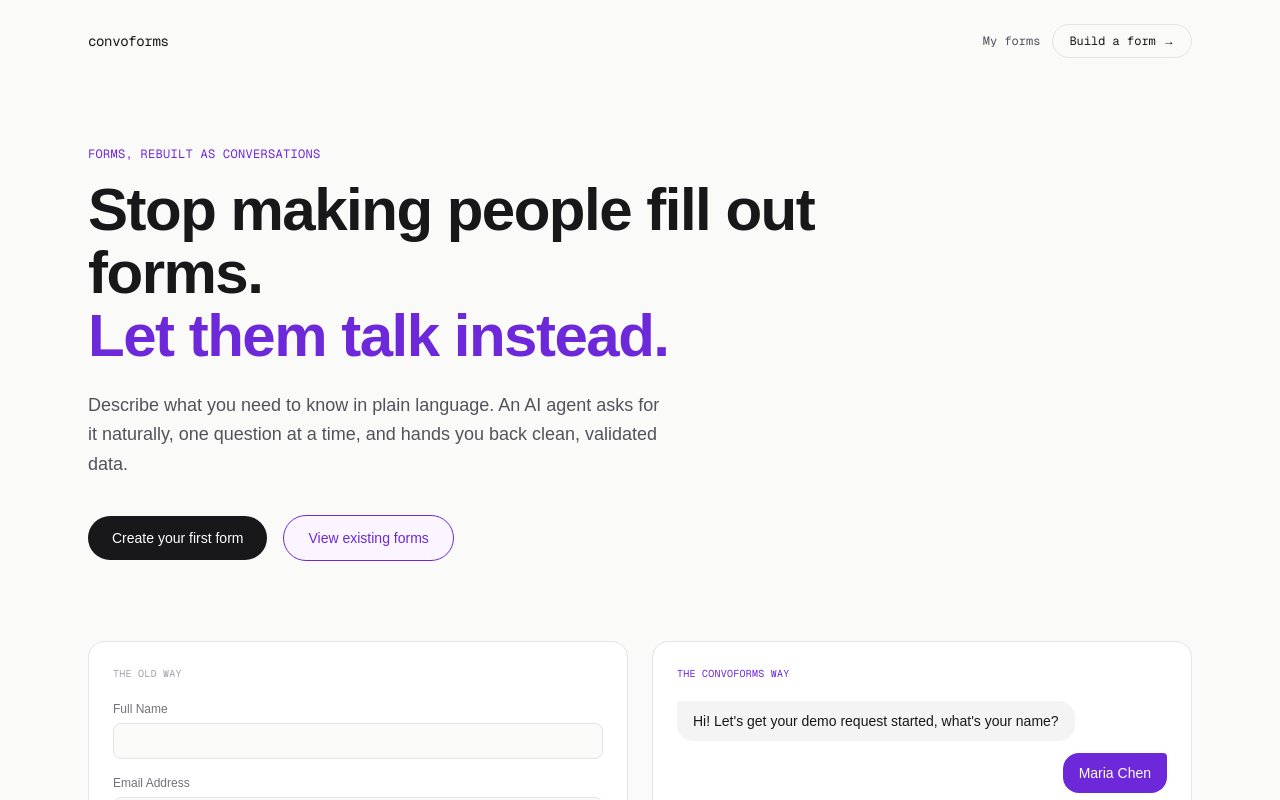
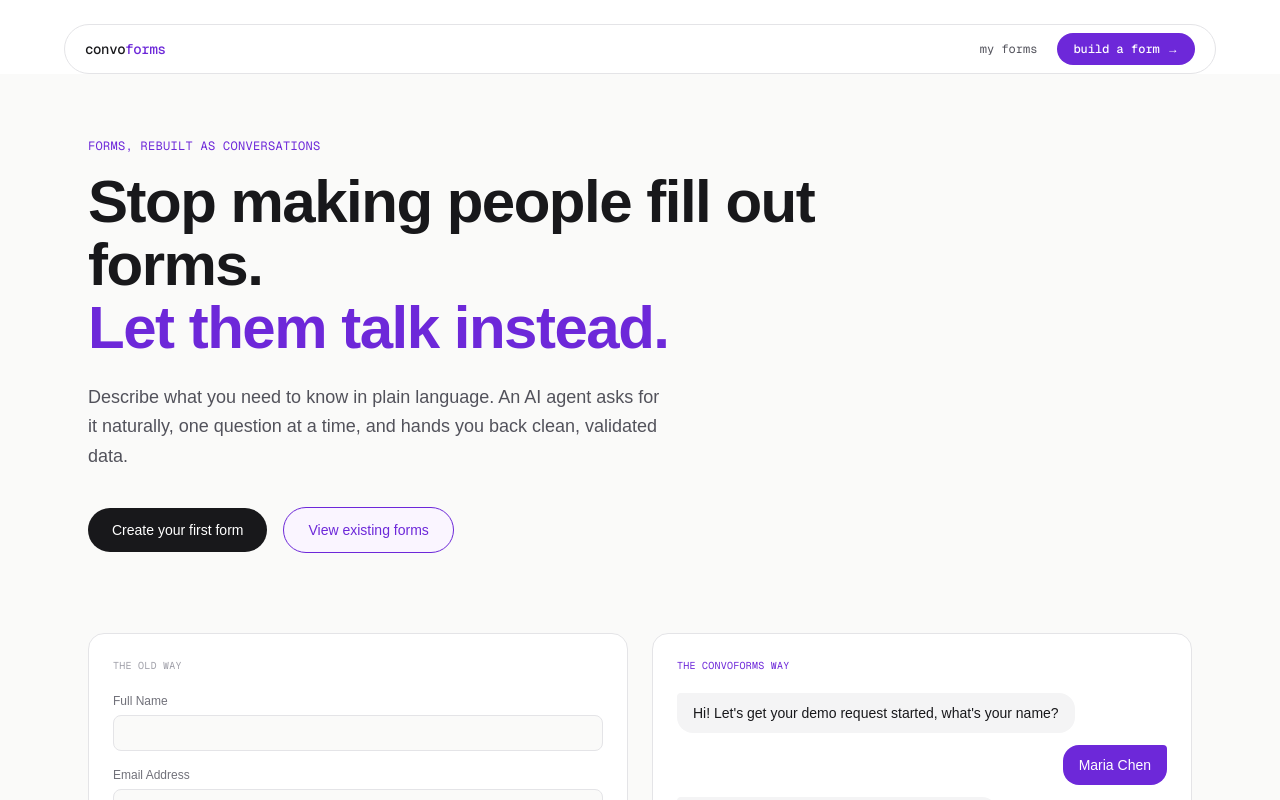
Before and after one commit to fvargas809/convoforms, a Next.js app: page / in a window 1280 px wide. Shown: the top 800 px of the page. Built offline with nearby package versions, Linux system fonts and the light colour scheme.

Commit message:
navigation

```diff
--- a/app/layout.tsx
+++ b/app/layout.tsx
@@ -1,6 +1,7 @@
 import type { Metadata } from "next";
 import { Geist, Geist_Mono } from "next/font/google";
 import "./globals.css";
+import Nav from "@/components/nav";
 
 const geistSans = Geist({
   variable: "--font-geist-sans",
@@ -13,8 +14,8 @@
 });
 
 export const metadata: Metadata = {
-  title: "Create Next App",
-  description: "Generated by create next app",
+  title: "Convoforms",
+  description: "Forms, rebuilt as conversations",
 };
 
 export default function RootLayout({
@@ -27,7 +28,10 @@
       lang="en"
       className={`${geistSans.variable} ${geistMono.variable} h-full antialiased`}
     >
-      <body className="min-h-full flex flex-col">{children}</body>
+      <body className="min-h-full flex flex-col bg-[#FAFAF9]">
+        <Nav />
+        {children}
+      </body>
     </html>
   );
 }
--- a/app/page.tsx
+++ b/app/page.tsx
@@ -3,26 +3,6 @@
 export default function Home() {
   return (
     <div className="min-h-screen bg-[#FAFAF9] text-[#18181B]">
-      <header className="mx-auto max-w-6xl px-6 py-6 flex items-center justify-between">
-        <span className="font-mono text-sm tracking-tight text-[#18181B]">
-          convoforms
-        </span>
-        <div className="flex items-center gap-3">
-          <Link
-            href="/forms"
-            className="font-mono text-xs text-[#52525B] hover:text-[#18181B] transition-colors"
-          >
-            My forms
-          </Link>
-          <Link
-            href="/forms/new"
-            className="font-mono text-xs rounded-full border border-[#E4E4E7] px-4 py-2 hover:bg-[#F4F4F5] transition-colors"
-          >
-            Build a form →
-          </Link>
-        </div>
-      </header>
-
       <section className="mx-auto max-w-6xl px-6 pt-16 pb-24">
         <p className="font-mono text-xs tracking-wide text-[#6D28D9] uppercase mb-4">
           Forms, rebuilt as conversations
--- /dev/null
+++ b/components/nav.tsx
@@ -0,0 +1,30 @@
+import Link from 'next/link'
+
+export default function Nav() {
+  return (
+    <div className="px-6 pt-6">
+      <nav className="mx-auto max-w-6xl flex items-center justify-between bg-white border border-[#E4E4E7] rounded-full px-5 py-2">
+        <Link
+          href="/"
+          className="font-mono text-sm font-medium text-[#18181B] hover:text-[#6D28D9] transition-colors tracking-tight"
+        >
+          convo<span className="text-[#6D28D9]">forms</span>
+        </Link>
+        <div className="flex items-center gap-1">
+          <Link
+            href="/forms"
+            className="font-mono text-xs text-[#52525B] hover:text-[#18181B] hover:bg-[#F4F4F5] px-4 py-2 rounded-full transition-colors"
+          >
+            my forms
+          </Link>
+          <Link
+            href="/forms/new"
+            className="font-mono text-xs font-medium bg-[#6D28D9] text-white px-4 py-2 rounded-full hover:bg-[#5B21B6] transition-colors"
+          >
+            build a form →
+          </Link>
+        </div>
+      </nav>
+    </div>
+  )
+}
```
